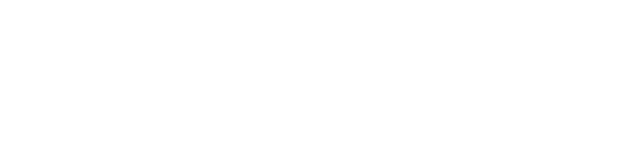
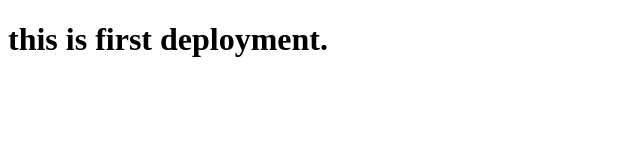
Before and after one commit to PanjiyarAkash/delta-demo, a plain HTML site: page index.html in a window 1280 px wide. Shown: the whole page, without its empty margins (0-640 px from the left). Drawn offline with Linux system fonts and the light colour scheme.

Commit message:
Update index.html

```diff
--- a/index.html
+++ b/index.html
@@ -6,6 +6,6 @@
     <title>Sample page</title>
 </head>
 <body>
-
+    <h1>this is first deployment.</h1>
 </body>
 </html>
```
